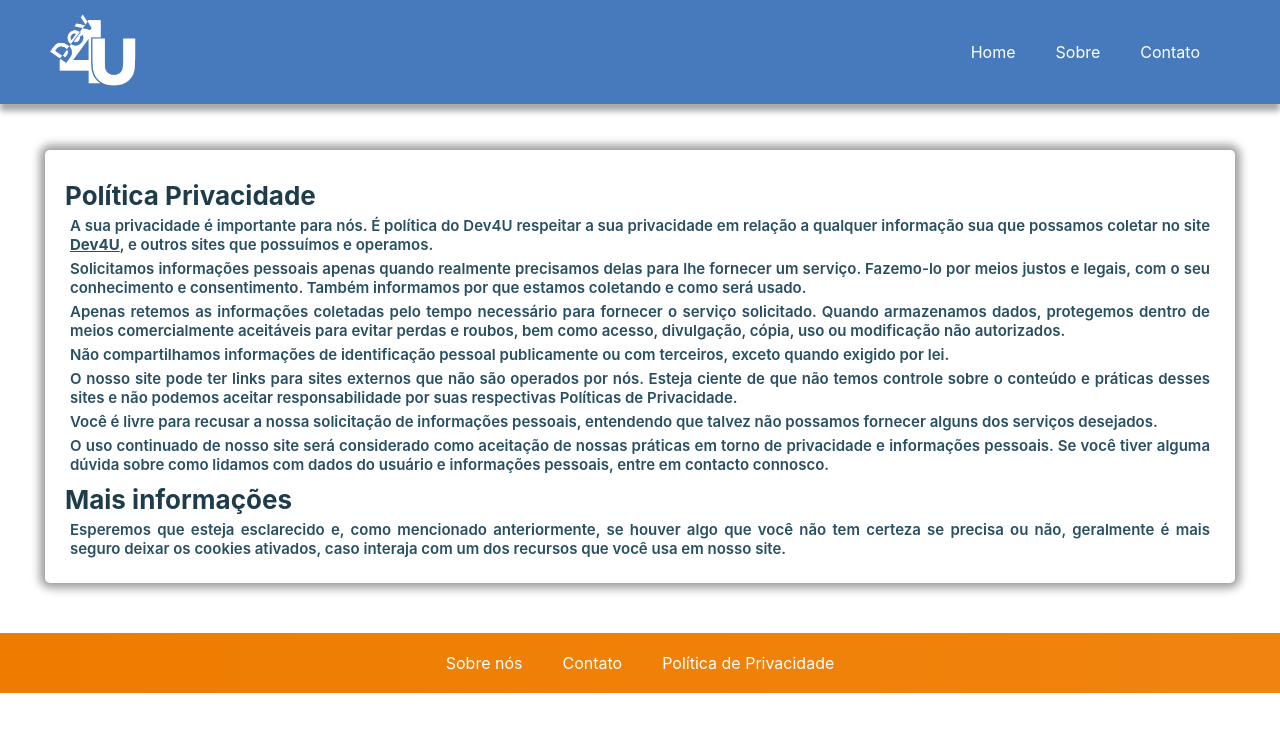
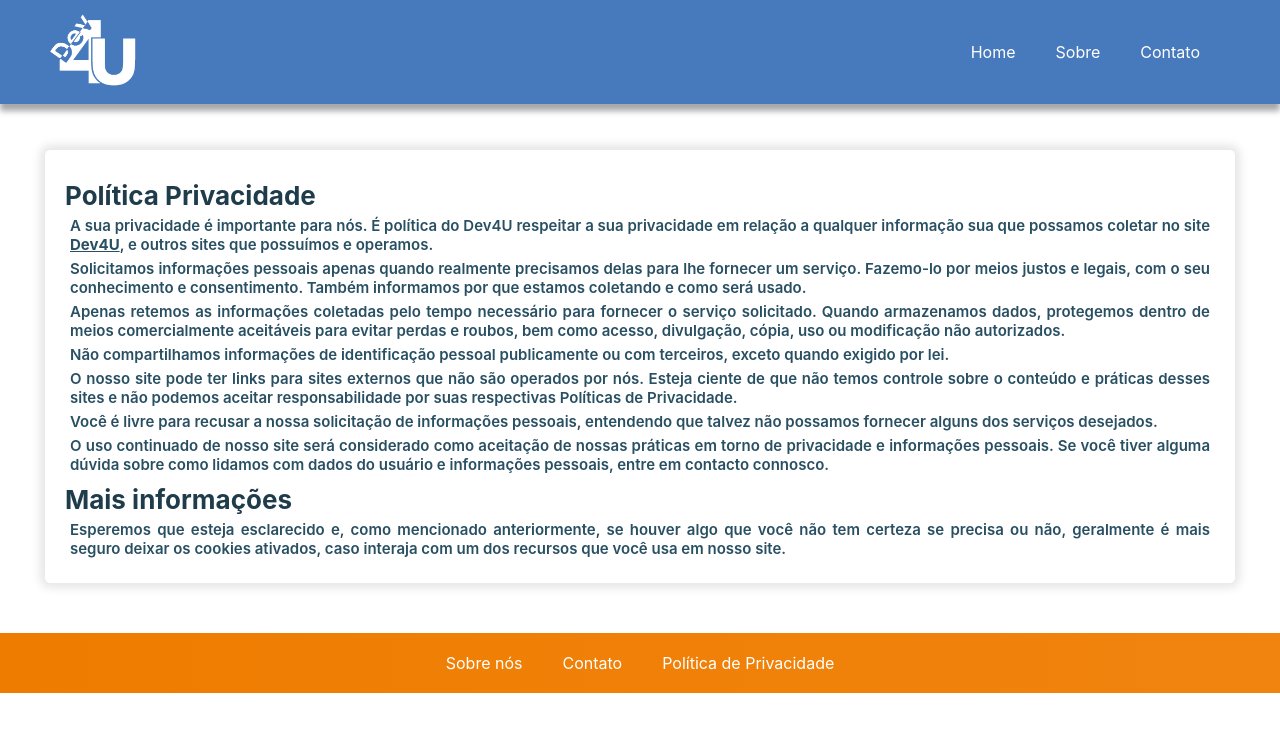
Before and after one commit to IsabellyDiasLimaDev/site-dev4U, a React (Create React App) app: page /privacypolicy in a window 1280 px wide. Shown: the top 732 px of the page. Built offline with nearby package versions, Linux system fonts and the light colour scheme.

Commit message:
Alteração do css

```diff
--- a/public/index.html
+++ b/public/index.html
@@ -4,7 +4,7 @@
     <meta charset="utf-8" />
     <link rel="icon" type="image/png" sizes="32x32" href="/favicon-32x32.png">
     <meta name="viewport" content="width=device-width, initial-scale=1" />
-    <meta name="theme-color" content="#000000" />
+    <meta name="theme-color" content="#477abd" />
     <meta
       name="description"
       content="Web site created using create-react-app"
--- a/src/pages/pages.css
+++ b/src/pages/pages.css
@@ -44,13 +44,13 @@
     width: 140px;
     height: 140px;
     border-radius: 5px;
-    box-shadow: 0px 0px 10px 5px rgba(0,0,0,0.4);
+    box-shadow: 0px 0px 10px 5px rgba(0,0,0,0.2);
     margin: 40px 20px;
 }
 .card:hover{
     transform: translateY(-3px);
     transition: all 800ms cubic-bezier(0.19, 1, 0.22, 1);
-    box-shadow: 0px 0px 10px 5px rgba(241,132,15,0.48);
+    box-shadow: 0px 0px 10px 5px rgba(241,132,15,0.3);
 }
 .title-card{
     font-size: 15px;
@@ -76,7 +76,7 @@ p.texts{
     margin-bottom: 50px;
     padding: 20px;
     border-radius: 5px;
-    box-shadow: 0px 0px 10px 5px rgba(0,0,0,0.4);
+    box-shadow: 0px 0px 10px 5px rgba(0,0,0,0.1);
     max-width: 1150px;
     min-width: 320px;
 }
```
